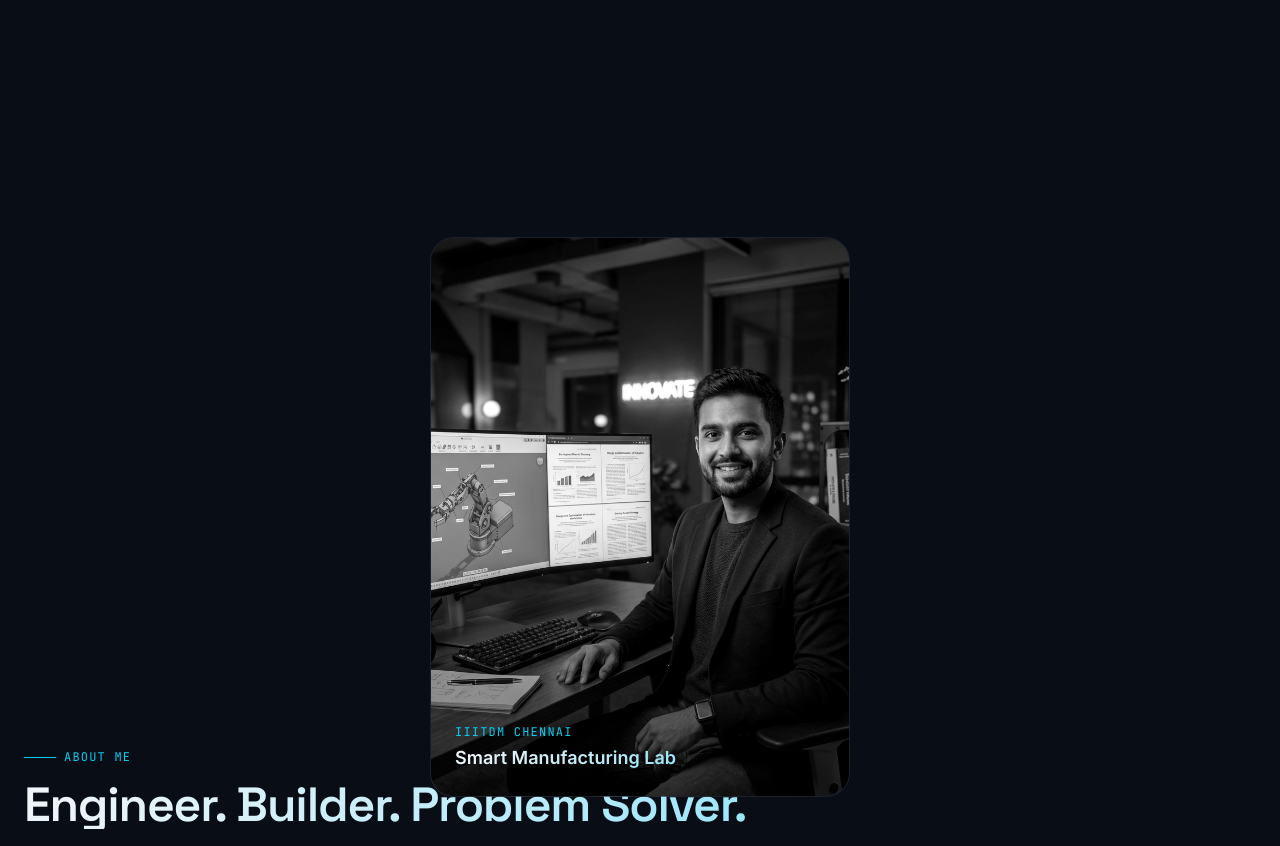
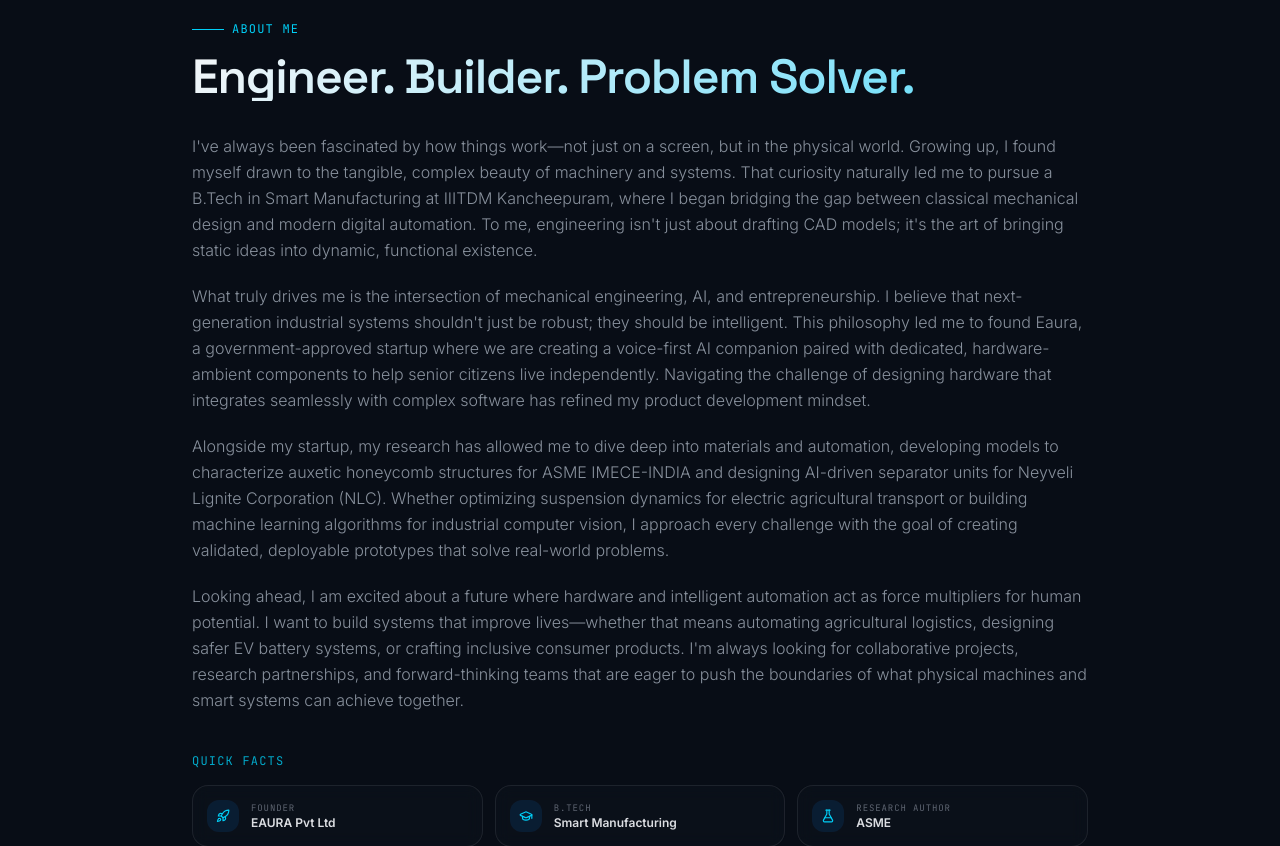
Before and after one commit to arun-2108/arunkumar, a React (Vite) app: page / in a window 1280 px wide. Shown: the part 1480-2326 px from the top of the page. Built offline with nearby package versions, Linux system fonts and the light colour scheme.

Commit message:
feat: remove second image from About section and pull layout closer to Hero

```diff
--- a/src/components/portfolio/Sections.tsx
+++ b/src/components/portfolio/Sections.tsx
@@ -260,33 +260,12 @@ export function About() {
   ];
 
   return (
-    <section id="about" className="relative py-32 px-6 overflow-hidden">
+    <section id="about" className="relative pt-6 pb-32 px-6 overflow-hidden">
       {/* Background ambient glows */}
       <div className="absolute top-1/4 left-0 h-96 w-96 rounded-full bg-primary/5 blur-3xl -z-10" />
       <div className="absolute bottom-1/4 right-0 h-96 w-96 rounded-full bg-accent/5 blur-3xl -z-10" />
 
-      <div className="mx-auto max-w-7xl">
-        <div className="grid lg:grid-cols-[1fr,1.3fr] gap-12 lg:gap-16 items-start">
-          {/* Photo Side */}
-          <Reveal className="lg:sticky lg:top-28">
-            <div className="relative aspect-[3/4] w-full max-w-[420px] mx-auto rounded-3xl overflow-hidden border border-border bg-[#0a0f1e]/40 backdrop-blur shadow-elegant group">
-              <div className="absolute -inset-4 rounded-[40px] bg-gradient-to-tr from-primary to-accent opacity-25 blur-2xl -z-10" />
-              <img
-                src="/about.jpg"
-                alt="Arunkumar S - Professional Engineering Work"
-                className="w-full h-full object-cover object-center filter grayscale contrast-[1.05] hover:grayscale-0 hover:contrast-100 transition-all duration-700 ease-out"
-              />
-              <div className="absolute inset-0 bg-gradient-to-t from-black/80 via-transparent to-transparent opacity-60 group-hover:opacity-40 transition-opacity duration-500" />
-
-              <div className="absolute bottom-6 left-6 right-6">
-                <div className="text-xs font-mono uppercase tracking-widest text-accent">IIITDM Chennai</div>
-                <div className="text-lg font-semibold text-gradient mt-1">Smart Manufacturing Lab</div>
-              </div>
-            </div>
-          </Reveal>
-
-          {/* Content Side */}
-          <div>
+      <div className="mx-auto max-w-4xl">
         <Reveal>
           <div className="flex items-center gap-2 font-mono text-xs tracking-widest text-accent uppercase mb-4">
             <span className="h-px w-8 bg-accent" /> About Me
@@ -377,8 +356,6 @@ export function About() {
             />
           </a>
         </Reveal>
-          </div>
-        </div>
       </div>
     </section>
   );
```
Lines whose indentation alone changed are shown as unchanged.
